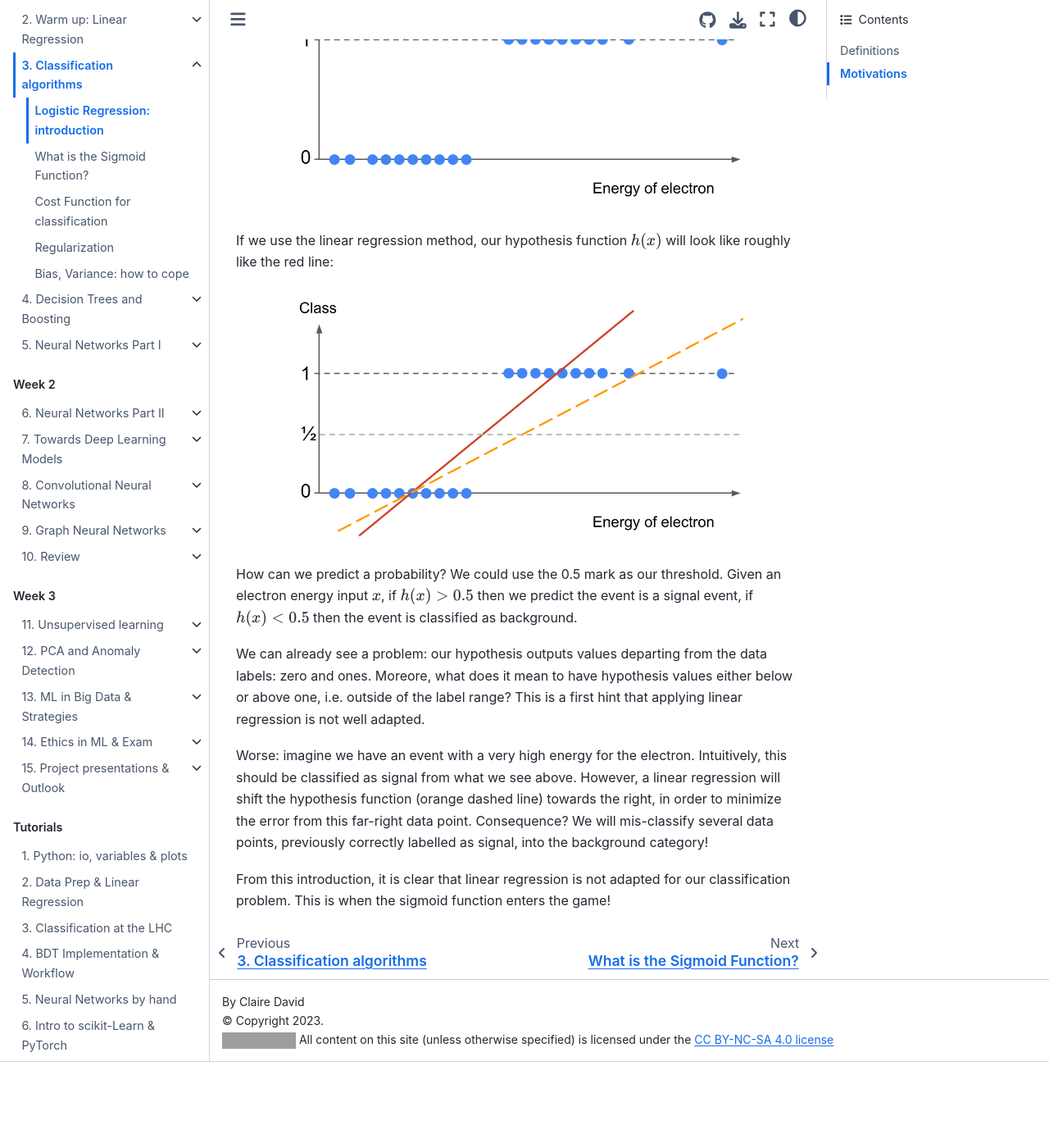
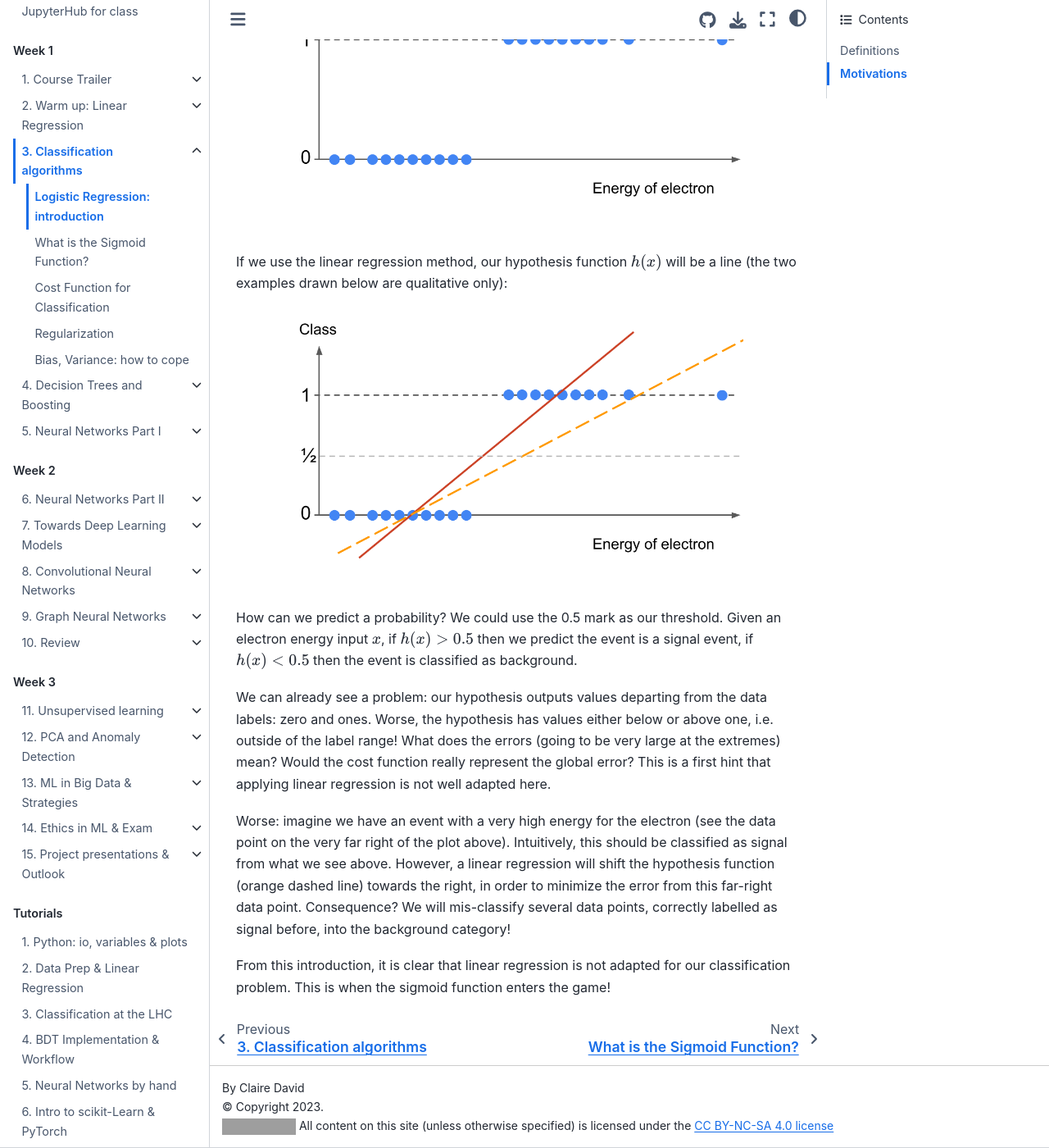
Before and after one commit to clairedavid/ml_in_hep, a Jupyter Book: the page built from week1/class_algs_logReg.md, in a window 1280 px wide and 1400 px high, scrolled down 1404 px. Shown: the whole window at 82% size. Built offline with Jupyter Book 1.0.4 settings and Sphinx 7.4.7 and the Sphinx Book theme 1.1.4, drawn with Linux system fonts in a browser that asks for light colours; pages that are not in the unit, such as notebooks, are missing from menus; before the commit the page ends 2699 px from its top, so only the background shows below that; grey boxes are pictures that could not be loaded.

Commit message:
Lecture 3 Part 2

````diff
--- a/week1/class_algs_logReg.md
+++ b/week1/class_algs_logReg.md
@@ -42,17 +42,19 @@ We can visualize the data as a scatter plot like this:
 :align: center
 ```
   \
-If we use the linear regression method, our hypothesis function $h(x)$ will look like roughly like the red line:
+  \
+If we use the linear regression method, our hypothesis function $h(x)$ will be a line (the two examples drawn below are qualitative only):
 ```{image} ../images/lec03_1_scatter1D_linhf.png
 :alt: scatter1DlinReg
 :width: 80%
 :align: center
 ```
   \
+  \
 How can we predict a probability? We could use the 0.5 mark as our threshold. Given an electron energy input $x$, if $h(x)>0.5$ then we predict the event is a signal event, if $h(x) < 0.5$ then the event is classified as background.
 
-We can already see a problem: our hypothesis outputs values departing from the data labels: zero and ones. Moreore, what does it mean to have hypothesis values either below or above one, i.e. outside of the label range? This is a first hint that applying linear regression is not well adapted.
+We can already see a problem: our hypothesis outputs values departing from the data labels: zero and ones. Worse, the hypothesis has values either below or above one, i.e. outside of the label range! What does the errors (going to be very large at the extremes) mean? Would the cost function really represent the global error? This is a first hint that applying linear regression is not well adapted here.
 
-Worse: imagine we have an event with a very high energy for the electron. Intuitively, this should be classified as signal from what we see above. However, a linear regression will shift the hypothesis function (orange dashed line) towards the right, in order to minimize the error from this far-right data point. Consequence? We will mis-classify several data points, previously correctly labelled as signal, into the background category!
+Worse: imagine we have an event with a very high energy for the electron (see the data point on the very far right of the plot above). Intuitively, this should be classified as signal from what we see above. However, a linear regression will shift the hypothesis function (orange dashed line) towards the right, in order to minimize the error from this far-right data point. Consequence? We will mis-classify several data points, correctly labelled as signal before, into the background category!
 
 From this introduction, it is clear that linear regression is not adapted for our classification problem. This is when the sigmoid function enters the game!
````
Also changed, not shown: week1/class_algs_costF.md (+1 -1 lines), week1/class_algs_sigmoid.md (+68 -0 lines), images/lec03_2_scatter1D_sigmoid.png (added), 1 other file.
